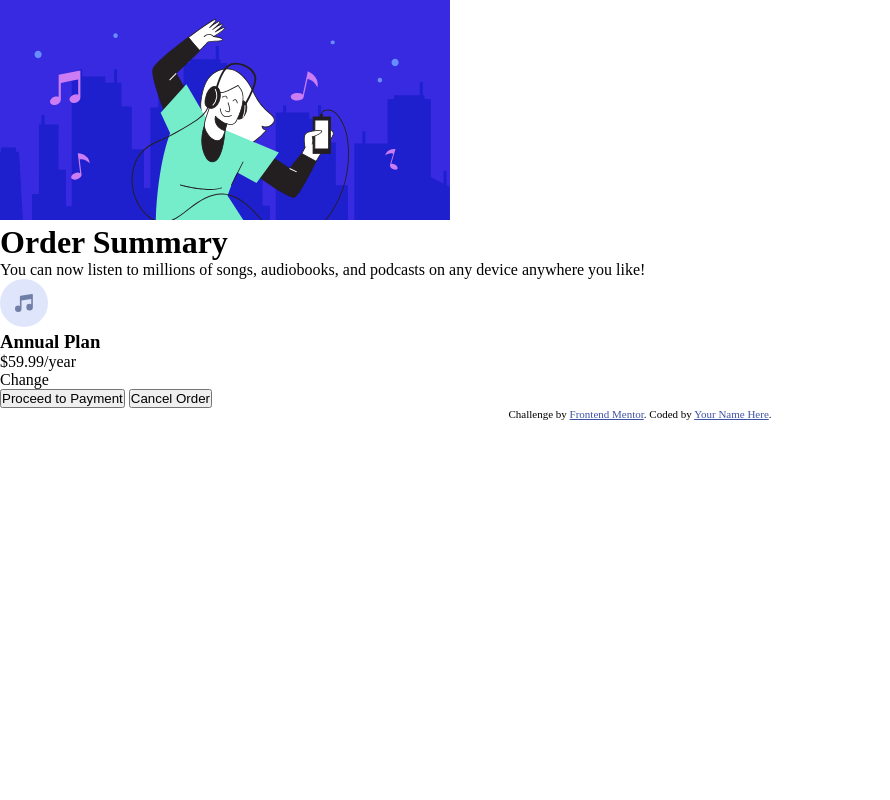
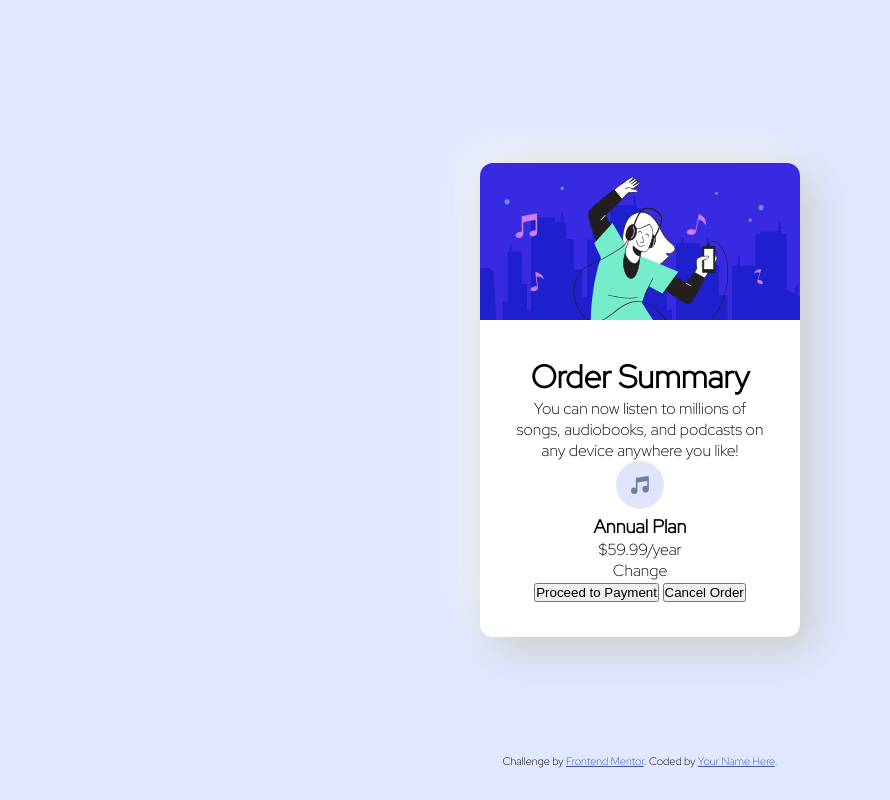
Before and after one commit to utkarsh1311/web-dev-practice, a plain HTML site: page order-summary-component-main/index.html in a window 1280 px wide. Shown: the whole page, without its empty margins (0-890 px from the left). Drawn offline with Linux system fonts and the light colour scheme.

Commit message:
add style for card

```diff
--- a/order-summary-component-main/style.css
+++ b/order-summary-component-main/style.css
@@ -1,14 +1,52 @@
+@import url("https://fonts.googleapis.com/css2?family=Red+Hat+Display:wght@300&display=swap");
+
 * {
 	margin: 0;
 	padding: 0;
 }
 
-html, body {
+html,
+body {
 	height: 100%;
 	width: 100%;
 }
 
+body {
+	font-family: "Red Hat Display", sans-serif;
+	background-color: hsl(225, 100%, 94%);
+	display: flex;
+	justify-content: center;
+	align-items: center;
+}
+
+.card {
+	background: #e0e0e0;
+	box-shadow: 12px 12px 43px #cacaca, -12px -12px 43px #f6f6f6;
+	border-radius: 13px;
+	background-color: #fff;
+	text-align: center;
+	display: flex;
+	justify-content: center;
+	align-items: center;
+	flex-direction: column;
+	width: 20rem;
+}
+
+.card-body {
+	padding: 2.2rem;
+}
+
+.card-img-top {
+	border-radius: 13px 13px 0 0;
+	width: 100%;
+	height: 100%;
+}
+
 .attribution {
+	padding: 2rem;
+	width: 100%;
+	position: fixed;
+	bottom: 0;
 	font-size: 11px;
 	text-align: center;
 }
```
Lines whose indentation alone changed are shown as unchanged.
